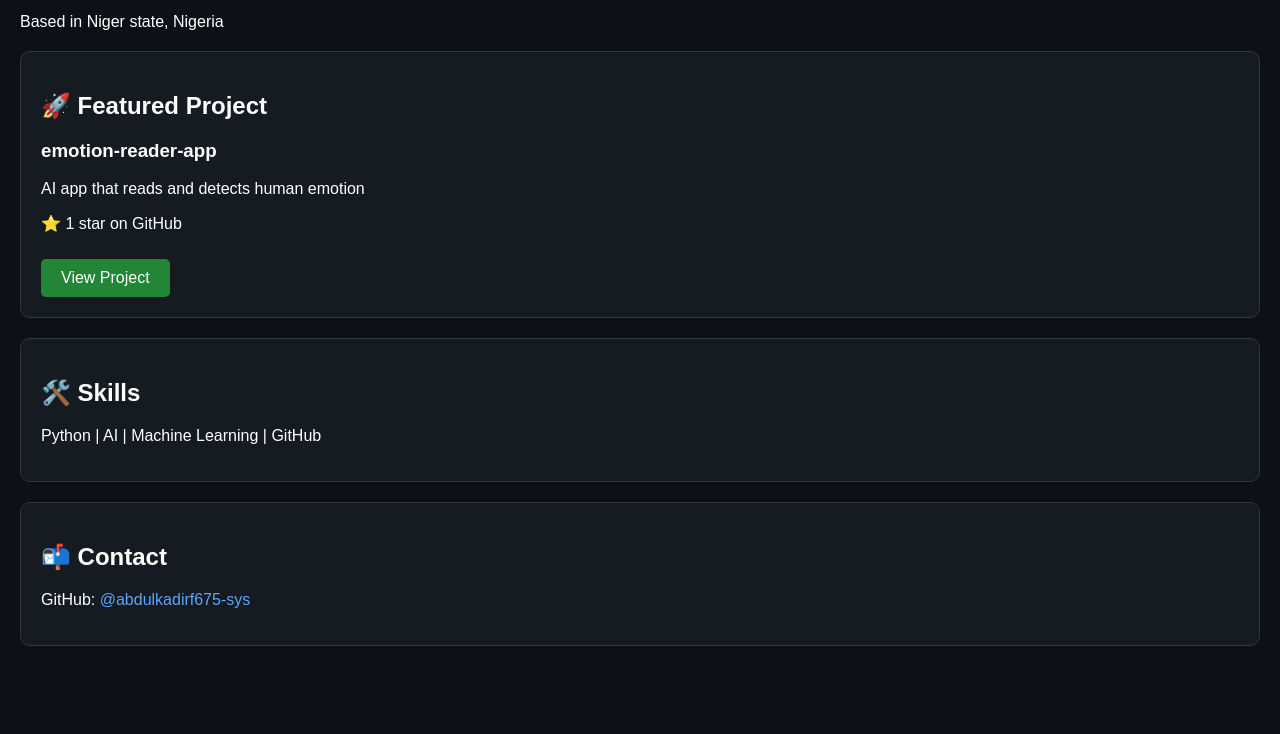
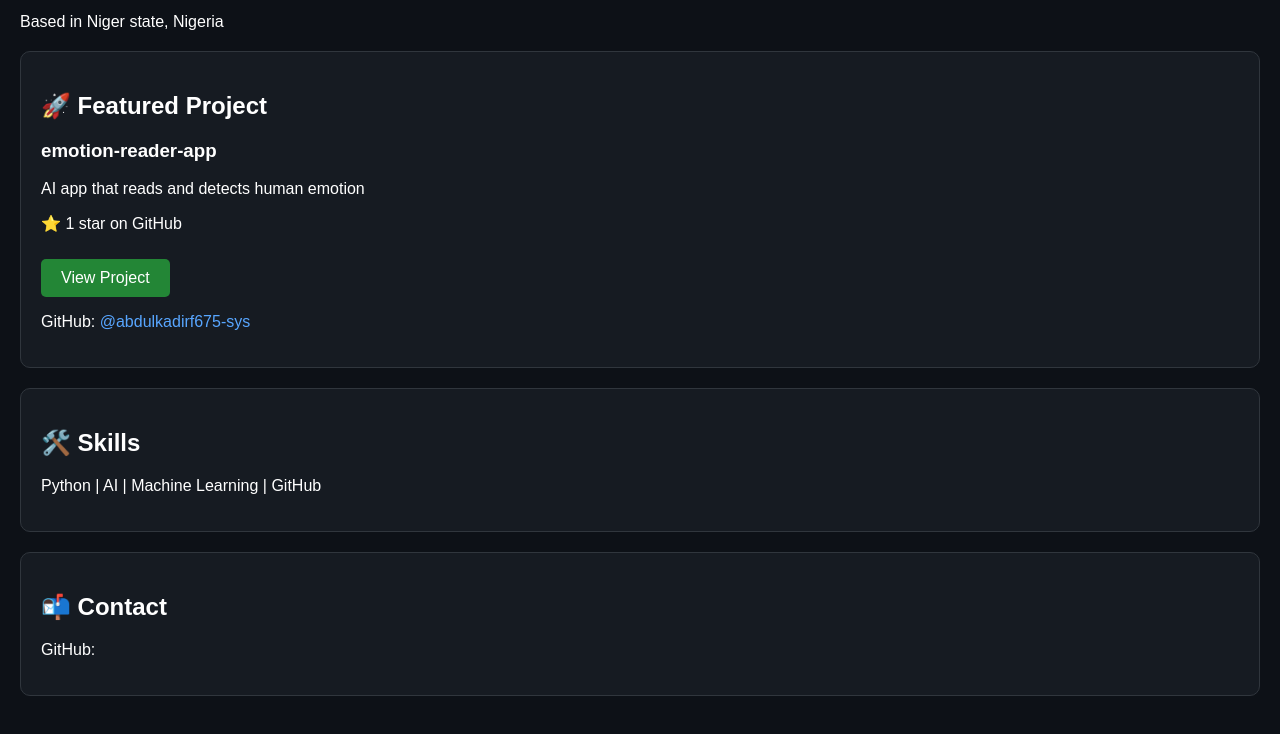
Before and after one commit to abdulkadirf675-sys/Abdulkadirf675-sys.github.io, a plain HTML site: page index.html in a window 1280 px wide. Shown: the part 122-856 px from the top of the page. Before the commit the page ends 808 px from the top, so only its background shows below. Drawn offline with Linux system fonts and the light colour scheme.

Commit message:
Update index.html

```diff
--- a/index.html
+++ b/index.html
@@ -21,7 +21,8 @@ a{color:#58a6ff;text-decoration:none}
 <h3>emotion-reader-app</h3>
 <p>AI app that reads and detects human emotion</p>
 <p>⭐ 1 star on GitHub</p>
-<a class="btn" href="https://github.com/abdulkadirf675-sys/emotion-reader-app">View Project</a>
+<a class="btn" href="https://github.com/abdulkadirf675-sys/emotion-reader-app">View Project</a><p>GitHub: <a href="https://github.com/abdulkadirf675-sys">@abdulkadirf675-sys</a></p>
+</div>
 </div>
 
 <div class="card">
@@ -31,7 +32,7 @@ a{color:#58a6ff;text-decoration:none}
 
 <div class="card">
 <h2>📬 Contact</h2>
-<p>GitHub: <a href="https://github.com/abdulkadirf675-sys">@abdulkadirf675-sys</a></p>
+<p>GitHub: <a href="https://github.com/abdulkadirf675-sys">
 </div>
 </body>
 </html>
```
